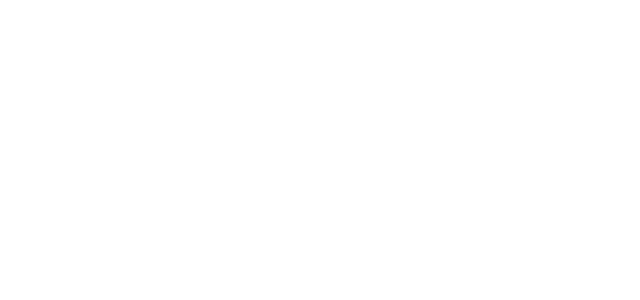
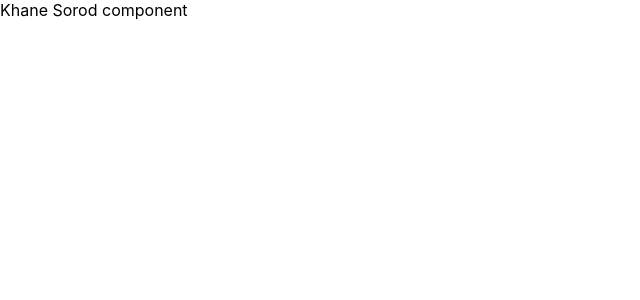
Before and after one commit to tiago86g/Church, a React (Create React App) app in the folder church/: page /khane-sorod in a window 1280 px wide. Shown: the top 300 px of the page, without its empty margins (0-640 px from the left). Built offline with nearby package versions, Linux system fonts and the light colour scheme.

Commit message:
Khane Sorod route

```diff
--- a/church/src/App.js
+++ b/church/src/App.js
@@ -1,6 +1,7 @@
 import React from 'react';
 import { BrowserRouter as Router, Switch, Route } from 'react-router-dom';
 import MoezeHa from './components/pages/MoezeHa/MoezeHa';
+import KhaneSorod from './components/pages/KhaneSorod/KhaneSorod';
 
 function App() {
   return (
@@ -10,7 +11,9 @@
         <div className="main">
           <Switch>
             <Route exact path="/" />
-            <Route exact path="/moezeha" component={MoezeHa} />
+            <Route exact path="/moeze-ha" component={MoezeHa} />
+            <Route exact path="/khane-sorod" component={KhaneSorod} />
+
             {/* pages components */}
           </Switch>
         </div>
--- /dev/null
+++ b/church/src/components/pages/KhaneSorod/KhaneSorod.js
@@ -0,0 +1,5 @@
+import React from 'react';
+
+export default function KhaneSorod() {
+  return <div>Khane Sorod component</div>;
+}
```
